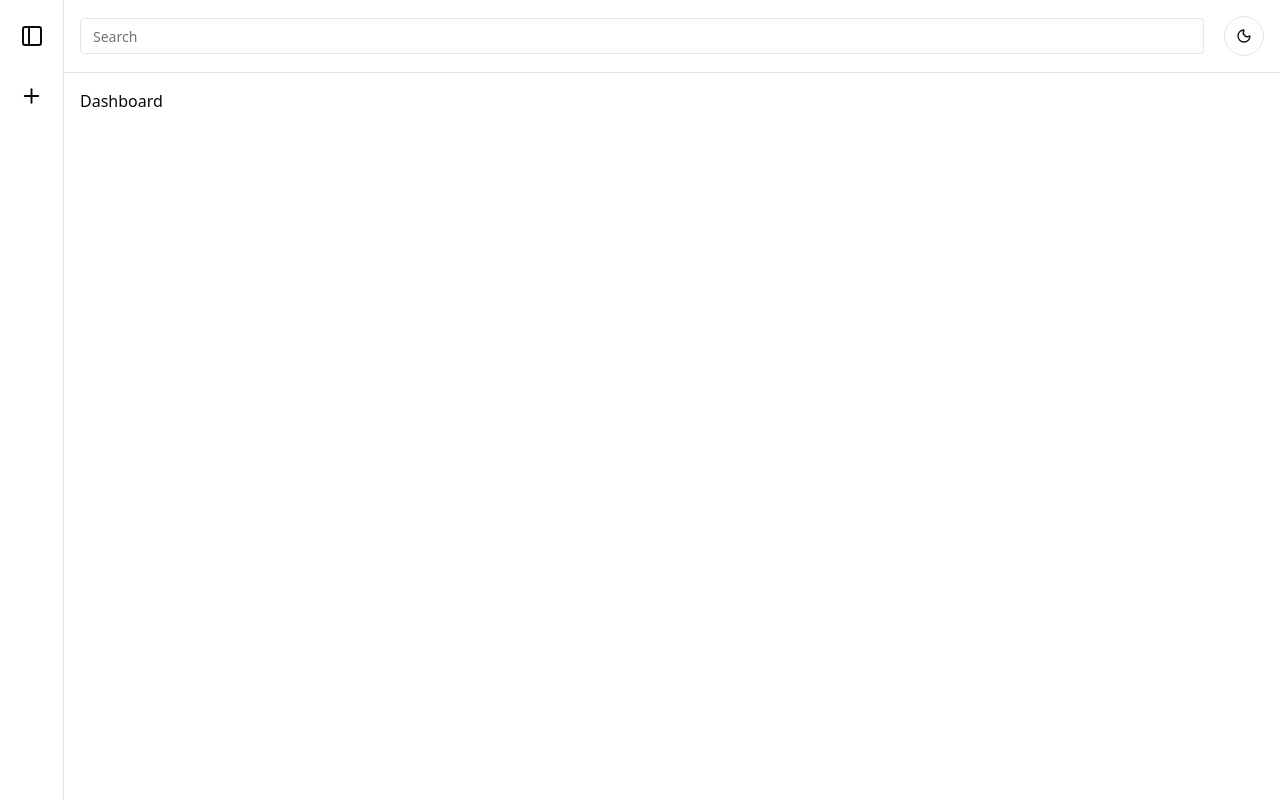
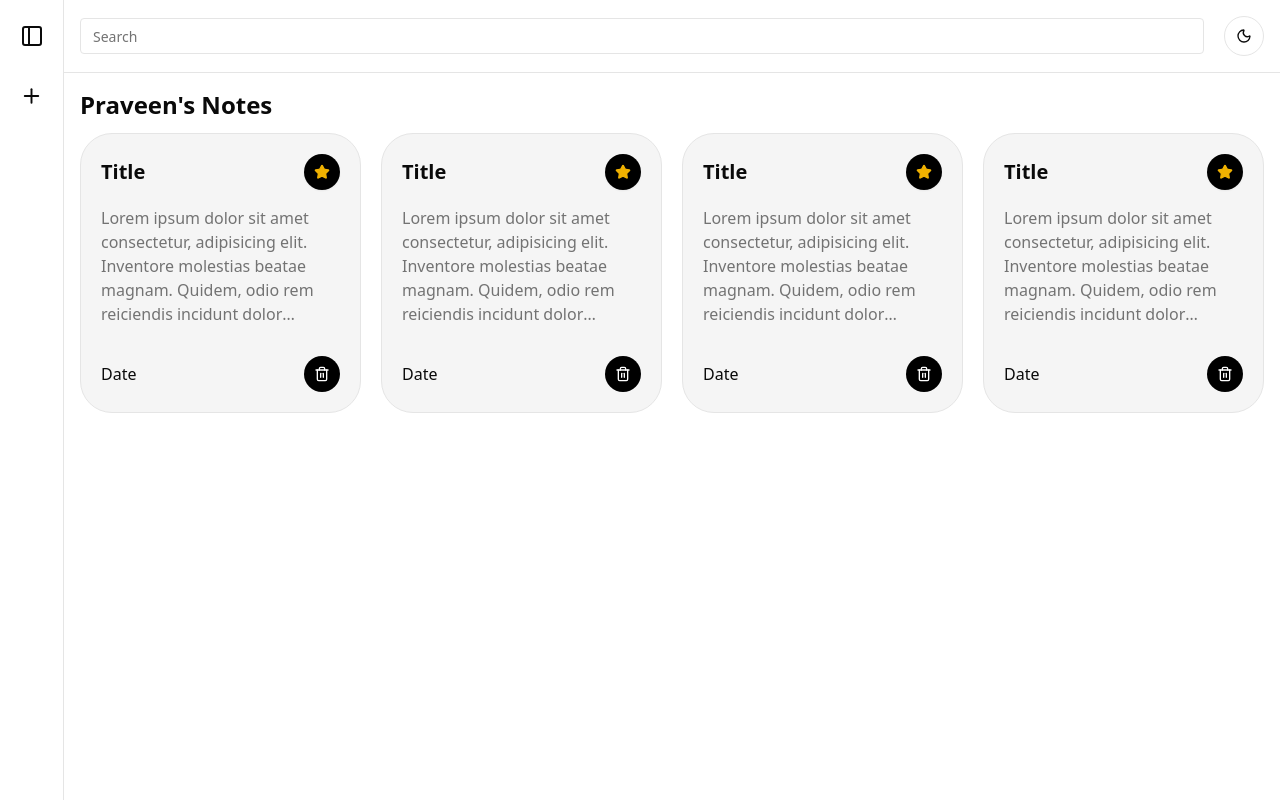
Before and after one commit to praveenr14083/Noto-NoteTakingApp, a Next.js app in the folder client/: page / in a window 1280 px wide. Built offline with nearby package versions, Linux system fonts and the light colour scheme.

Commit message:
feat: Note Card design completed

```diff
--- a/client/src/features/dashboard/Dashboard.jsx
+++ b/client/src/features/dashboard/Dashboard.jsx
@@ -1,11 +1,13 @@
 import React from "react";
+import NotesList from "./section/NotesList";
 
 export default function Dashboard() {
   return (
     <section>
-      <section className="w-full h-[calc(100dvh-73px)] p-4 bg-card/20">
-        <div>
-          <h1>Dashboard</h1>
+      <section className="w-full h-[calc(100dvh-73px)] p-4 bg-card/20 overflow-y-auto">
+        <div className="space-y-3">
+          <h1 className="text-2xl font-bold">Praveen's Notes</h1>
+          <NotesList />
         </div>
       </section>
     </section>
--- /dev/null
+++ b/client/src/features/dashboard/components/NoteCard.jsx
@@ -0,0 +1,89 @@
+"use client";
+
+import { Button } from "@/components/ui/button";
+import React, { useState } from "react";
+import { Trash2, Star, SaveIcon } from "lucide-react";
+
+export default function NoteCard() {
+  const [isEditing, setIsEditing] = useState(false);
+  const [title, setTitle] = useState("Title");
+  const [description, setDescription] = useState(
+    "Lorem ipsum dolor sit amet consectetur, adipisicing elit. Inventore molestias beatae magnam. Quidem, odio rem reiciendis incidunt dolor voluptatem cupiditate at nemo nihil. A mollitia suscipit harum possimus, rem nam!"
+  );
+
+  const handleSave = () => {
+    setIsEditing(false);
+    // You can trigger an API call here to save the updated note
+  };
+
+  return (
+    <div className="min-h-70 bg-accent p-5 rounded-4xl flex flex-col justify-between border border-border">
+      <div className="space-y-4">
+        {/* Header with title and favorite */}
+
+        <div className="flex justify-between items-center gap-2">
+          {isEditing ? (
+            <input
+              value={title}
+              onChange={(e) => setTitle(e.target.value)}
+              className="w-3/4 text-xl font-bold bg-transparent border-b border-border focus:outline-none"
+            />
+          ) : (
+            <h1
+              className="text-xl font-bold cursor-pointer truncate"
+              onClick={() => setIsEditing(true)}
+            >
+              {title || "Untitled"}
+            </h1>
+          )}
+
+          <Button
+            className="bg-black text-yellow-500 p-2 rounded-full hover:bg-black"
+            size="icon"
+          >
+            <Star className="w-4 h-4 text-yellow-500 fill-yellow-500" />
+          </Button>
+        </div>
+        {/* Note content */}
+        {isEditing ? (
+          <textarea
+            value={description}
+            onChange={(e) => setDescription(e.target.value)}
+            rows={4}
+            className="w-full text-muted-foreground bg-transparent border border-border rounded-md p-2 focus:outline-none"
+          />
+        ) : (
+          <p
+            className="line-clamp-5 text-muted-foreground cursor-pointer"
+            onClick={() => setIsEditing(true)}
+          >
+            {description || "Enter Description"}
+          </p>
+        )}
+      </div>
+
+      <div className="flex justify-between items-center">
+        <p>Date</p>
+
+        <div className="space-x-2">
+          {isEditing ? (
+            <Button
+              className="bg-blue-600 text-white p-2 rounded-full hover:bg-blue-700"
+              size="icon"
+              onClick={handleSave}
+            >
+              <SaveIcon className="w-4 h-4" />
+            </Button>
+          ) : null}
+
+          <Button
+            className="bg-black shadow-none text-white p-2 rounded-full hover:bg-red-500 hover:text-white"
+            size="icon"
+          >
+            <Trash2 className="w-4 h-4" />
+          </Button>
+        </div>
+      </div>
+    </div>
+  );
+}
--- /dev/null
+++ b/client/src/features/dashboard/section/NotesList.jsx
@@ -0,0 +1,13 @@
+import React from "react";
+import NoteCard from "../components/NoteCard";
+
+export default function NotesList() {
+  return (
+    <div className="grid grid-cols-1 md:grid-cols-2 lg:grid-cols-4 gap-5">
+      <NoteCard />
+      <NoteCard />
+      <NoteCard />
+      <NoteCard />
+    </div>
+  );
+}
```
